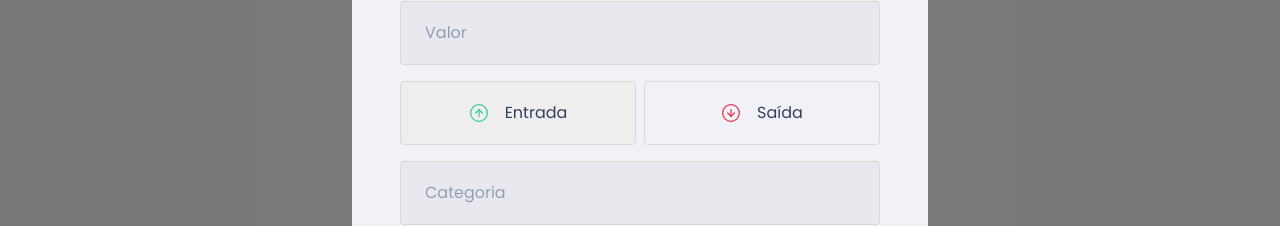
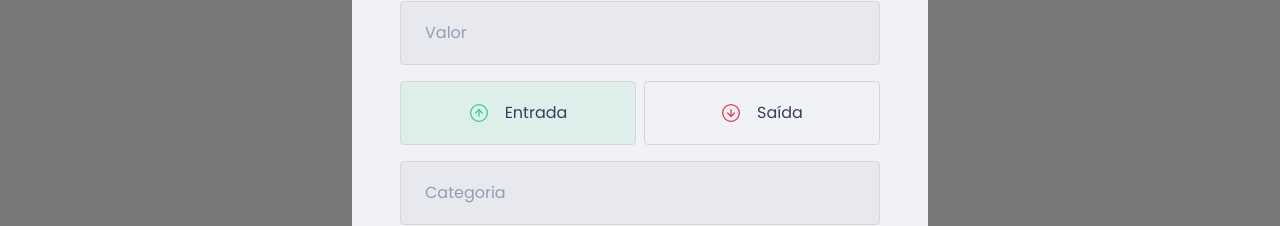
Before and after one commit to 7matheus/02-dtmoney, a React (Create React App) app: page / in a window 1280 px wide. Both pictures are taken after a click on the button "Nova transação". Shown: the part 317-543 px from the top of the page. Built offline with nearby package versions, Linux system fonts and the light colour scheme; what miragejs would draw is missing.

Commit message:
Finalizing class 'Cores dos botões'

```diff
--- a/src/components/NewTransactionModal/index.tsx
+++ b/src/components/NewTransactionModal/index.tsx
@@ -47,6 +47,7 @@
             type="button"
             onClick={() => { setType('deposit')}}
             isActive={type === 'deposit'}
+            activeColor='green'
             >
             <img src={incomeImg} alt="Entrada" />
             <span>Entrada</span>
@@ -56,6 +57,7 @@
             type="button"
             onClick={() => { setType('withdraw')}}
             isActive={type === 'withdraw'}
+            activeColor='red'
           >
             <img src={outcomeImg} alt="Saída" />
             <span>Saída</span>
--- a/src/components/NewTransactionModal/styles.ts
+++ b/src/components/NewTransactionModal/styles.ts
@@ -1,5 +1,5 @@
 import styled from "styled-components";
-import {darken} from 'polished'
+import {darken, transparentize} from 'polished'
 
 export const Container = styled.form`
   h2 {
@@ -57,6 +57,12 @@
 
 interface RadioBoxProps {
   isActive: boolean;
+  activeColor: 'green' | 'red'
+}
+
+const colors = {
+  green: '#33cc95',
+  red: '#ee2222'
 }
 
 export const RadioBox = styled.button<RadioBoxProps>`
@@ -64,7 +70,9 @@
   border: 1px solid #d7d7d7;
   border-radius: 0.25rem;
 
-  background: ${(props) => props.isActive ? '#eee' : 'transparent'};
+  background: ${(props) => props.isActive
+    ? transparentize(0.9, colors[props.activeColor])
+    : 'transparent'};
 
   display: flex;
   align-items: center;
```
